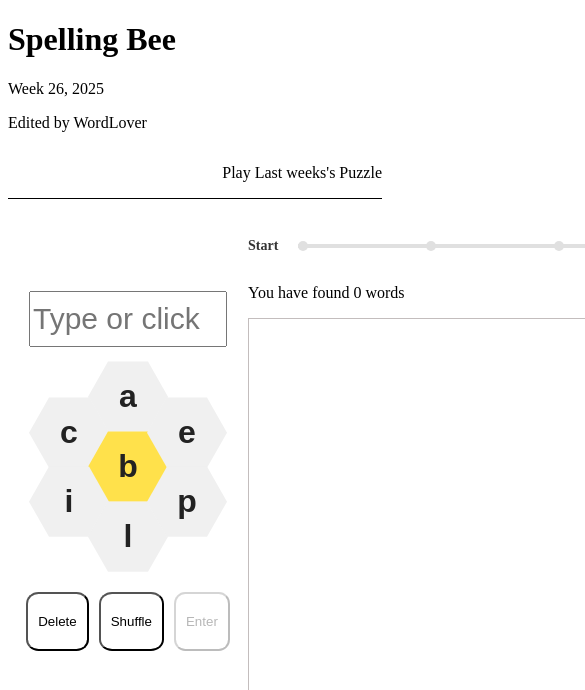
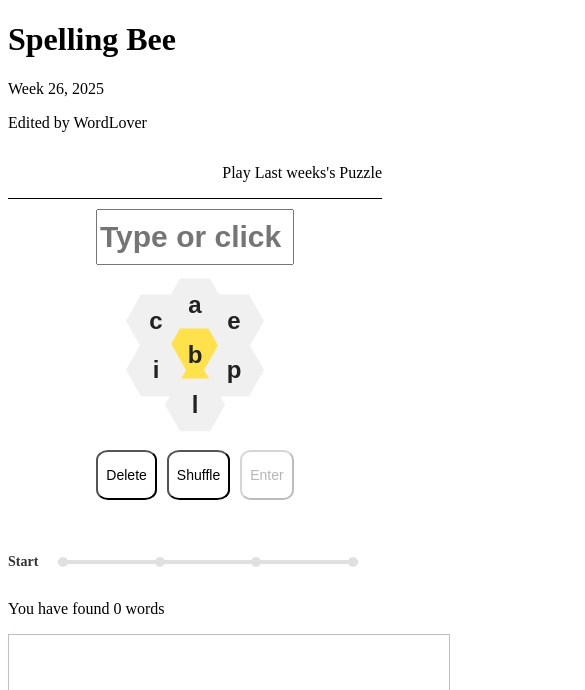
Before and after one commit to johanperjulius1/spelling-bee, a React (Vite) app: page / in a window 390 px wide. Shown: the top 690 px of the page, 585 px wide, since content can reach past the window. Built offline with nearby package versions, Linux system fonts and the light colour scheme.

Commit message:
starting on mobile design

```diff
--- a/src/components/GameControls/WordInputForm.jsx
+++ b/src/components/GameControls/WordInputForm.jsx
@@ -21,12 +21,14 @@ export function WordInputForm({
   return (
     <form method="post" onSubmit={submitHandler}>
       <input
+        name="wordInput"
+        id="wordInput"
         className={inputClassName}
         type="text"
         value={userInput}
         onChange={handleInputChange}
         placeholder="Type or click"
-      />
+      ></input>
       {hasErrors && <p className={styles.errorMessage}>{errorMessage}</p>}
       {submitHandler}
     </form>
--- a/src/components/GameControls/game-controls.module.css
+++ b/src/components/GameControls/game-controls.module.css
@@ -57,7 +57,7 @@
 }
 
 .hex-button.center {
-  background: #ffe14b; /* yellow for center */
+  background: #ffe14b;
 }
 
 .hive {
@@ -90,3 +90,21 @@
   background-color: #f0f0f0;
   border-left: 4px solid #007bff;
 }
+
+/* Mobile styles */
+@media (max-width: 768px) {
+  .hex-button {
+    height: 60px;
+    width: 60px;
+    font-size: 1.5rem;
+  }
+
+  .action-button {
+    padding: 15px 8px;
+    font-size: 14px;
+  }
+
+  .game-controls {
+    padding: 10px;
+  }
+}
--- a/src/components/GameControls/inputForm.module.css
+++ b/src/components/GameControls/inputForm.module.css
@@ -6,10 +6,14 @@
   outline: none;
 }
 
-.input {
+.input,
+.input:focus {
   font-size: 30px;
+  font-weight: bold;
   height: 50px;
   width: 190px;
+  caret-color: #ffe14b;
+  white-space: nowrap;
 }
 
 .errorMessage {
@@ -18,3 +22,14 @@
   margin-top: 5px;
   margin-bottom: 0;
 }
+
+/* Mobile styles */
+@media (max-width: 768px) {
+  /* .input,
+  .input:focus {
+    width: 100%;
+    max-width: 280px;
+    font-size: 24px;
+    height: 45px;
+  } */
+}
--- a/src/components/PointSection/points-section.module.css
+++ b/src/components/PointSection/points-section.module.css
@@ -1,9 +1,8 @@
-.points-container {
-}
 
 .progress-wrapper {
   align-items: center;
   display: flex;
+  gap: 20px;
   margin-top: 25px;
 }
 
@@ -11,7 +10,7 @@
   color: #333;
   font-size: 14px;
   font-weight: bold;
-  min-width: 50px;
+  text-wrap: nowrap;
 }
 
 .progress-container {
@@ -19,8 +18,8 @@
   flex-direction: row;
   justify-content: space-between;
   position: relative;
-  max-width: 95%;
-  min-width: 89%;
+  max-width: 90%;
+  min-width: 80%;
   z-index: 1;
 }
 
--- a/src/components/game.module.css
+++ b/src/components/game.module.css
@@ -4,8 +4,22 @@
 
 .game-section {
   display: flex;
+  gap: 150px;
   height: 65vh;
+  justify-content: space-around;
   margin: 0 auto;
-  justify-content: space-around;
-  width: 1000px;
 }
+
+/* Mobile styles */
+@media (max-width: 768px) {
+  .game {
+    flex-direction: column;
+    justify-content: center;
+    align-items: center;
+  }
+  .game-section {
+    flex-direction: column;
+    gap: 0;
+    width: 100%;
+  }
+}
```
